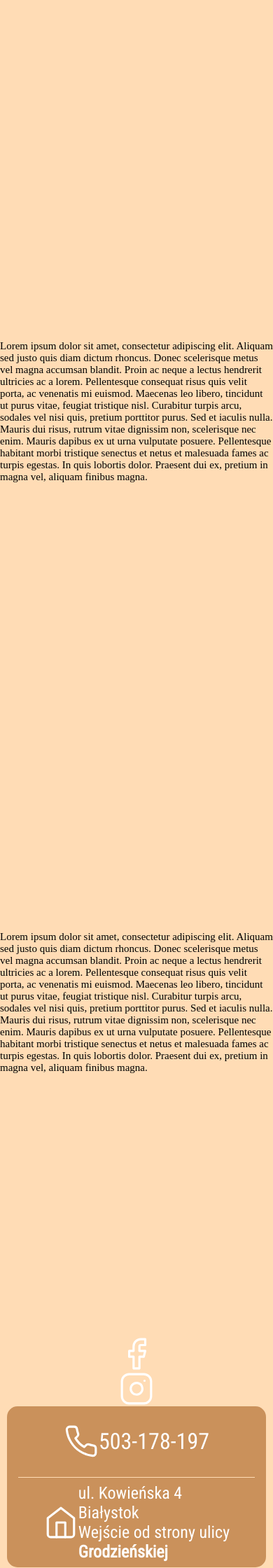
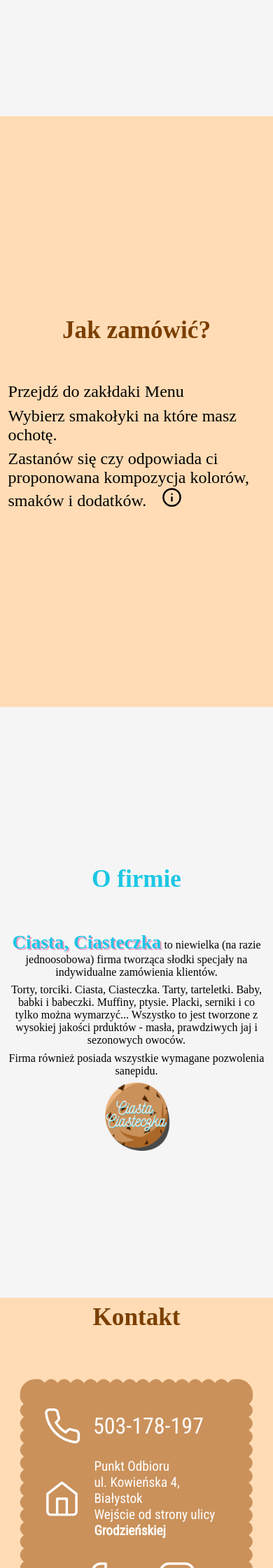
Before and after one commit to JanekKar/ciasta-ciasteczka, a Django app: page / in a window 390 px wide. Shown: the part 720-2960 px from the top of the page at 70% size. Run offline with Django 3.2, Linux system fonts and the light colour scheme.

Commit message:
Few navigation touch-ups Main site content:     about us info     full contact section     how-to-order - in proggress

```diff
--- a/src/ciasta_ciasteczka/static/ciasta_ciasteczka/scripts/index.js
+++ b/src/ciasta_ciasteczka/static/ciasta_ciasteczka/scripts/index.js
@@ -55,4 +55,8 @@
 }
 
 var slideIndex = 0;
-// carousel();
+
+
+function open_collapsible() {
+    document.querySelector("#how-to-order .collapsible").classList.toggle('active');
+}
--- a/src/ciasta_ciasteczka/static/ciasta_ciasteczka/styles/base.css
+++ b/src/ciasta_ciasteczka/static/ciasta_ciasteczka/styles/base.css
@@ -53,6 +53,11 @@
     background-color: whitesmoke;
 }
 
+img {
+    width: 100%;
+    height: 100%;
+}
+
 /* Container for logo image */
 .logo-container {
     position: absolute;
@@ -64,11 +69,6 @@
 
 .logo-container>.logo {
     width: fit-content;
-}
-
-.logo-container>.logo>img {
-    max-height: 100%;
-    max-width: 100%;
 }
 
 /* Sticky navbar */
@@ -241,16 +241,16 @@
     flex-direction: row;
 }
 
+.social-media-links-container>a:hover .icon-wrapper {
+    background-color: var(--main-bg-primary);
+}
+
 .icon-wrapper {
     display: flex;
     justify-content: center;
     align-items: center;
 }
 
-.icon-wrapper img {
-    width: 100%;
-    height: 100%;
-}
 
 .social-media-links-container .icon-wrapper {
     width: 6vh;
@@ -263,11 +263,10 @@
 footer>.columns-container {
     display: flex;
     justify-content: space-evenly;
-
-    min-height: 40vh;
     max-width: 1024px;
     width: 65%;
     margin: auto;
+    margin-bottom: 5vh;
 }
 
 footer .column {
--- a/src/ciasta_ciasteczka/static/ciasta_ciasteczka/styles/index.css
+++ b/src/ciasta_ciasteczka/static/ciasta_ciasteczka/styles/index.css
@@ -1,8 +1,6 @@
 .sections-container {
     margin: auto;
     display: block;
-    max-width: 1024px;
-    box-shadow: 6px 0 15px lightgray, -6px 0 15px lightgray;
 }
 
 section {
@@ -12,10 +10,111 @@
 
     z-index: 0;
     min-height: 100vh;
+    height: auto;
 
     margin: auto;
 
     scroll-behavior: smooth;
+
+    padding: 2%;
+}
+
+section p {
+    font-size: 1.5rem;
+    text-align: center;
+    margin: 1%;
+}
+
+section h1 {
+    font-size: 2.2rem;
+    color: var(--main-bg-primary);
+    padding-bottom: 6vh;
+}
+
+.opaque-section h1 {
+    color: #7B3F00;
+}
+
+
+#home {
+    max-width: 100%;
+}
+
+
+
+#about p span {
+    font-size: 1.7rem;
+    font-weight: bold;
+    color: var(--main-bg-primary);
+    text-shadow: 2px 2px var(--main-bg-accent);
+}
+
+#about .logo-wrapper {
+    width: 25vw;
+    max-width: 400px;
+}
+
+
+#how-to-order ol li {
+    font-size: 1.5rem;
+    padding: 1%;
+}
+
+#how-to-order li * {
+    display: inline-block;
+}
+
+#how-to-order .collapsible-toggle {
+    cursor: pointer;
+    height: 1.7rem;
+    padding-left: 1rem;
+}
+
+#how-to-order .collapsible-toggle:hover img {
+    webkit-transform: scale(1.2, 1.2);
+    -ms-transform: scale(1.2, 1.2);
+    -o-transform: scale(1.2, 1.2);
+    transform: scale(1.2, 1.2);
+
+    transition: all .1s ease-in-out;
+}
+
+#how-to-order img {
+    display: block;
+    margin: auto;
+
+    height: 1.8rem;
+}
+
+#how-to-order .collapsible {
+    display: block;
+    max-height: 0;
+    height: 0;
+
+    overflow: hidden;
+
+    text-align: start;
+    font-size: 1rem;
+    transition: max-height .5s ease-in-out;
+
+}
+
+#how-to-order .collapsible.active {
+    max-height: 2000px;
+    height: auto;
+
+    transition: max-height .5s ease-in-out;
+}
+
+
+
+.section-content-wrapper {
+    max-width: 1024px;
+    width: 100%;
+    height: 100%;
+}
+
+.opaque-section {
 
     background-color: var(--section-background);
 }
@@ -30,6 +129,9 @@
     width: 100%;
 }
 
+
+
+
 section .column-container {
     display: flex;
     flex-direction: row;
@@ -42,29 +144,38 @@
     flex-direction: column;
     justify-content: center;
 
-    width: 48%;
+    width: 45%;
     height: 100%;
 
-    padding: 1rem;
+    padding: 1.5rem;
 
-    background-color: var(--cookie);
-
+    /* background-color: var(--cookie); */
+    background-image: url("../assets/backgrounds/biscuit-background.svg");
+    background-repeat: no-repeat;
+    background-position-x: center;
     border-radius: 15px;
 }
 
+section .column .content-wrapper {
+    margin: auto;
+}
 
-section .address-wrapper,
-section .phone-wrapper {
+section .wrapper {
     display: flex;
     flex-direction: row;
     align-items: center;
     width: auto;
     height: auto;
-    margin: auto;
-    height: 48%;
+    margin: 6% 0 6% 0
 }
 
+section .phone-wrapper:hover {
 
+    webkit-transform: scale(1.2, 1.2);
+    -ms-transform: scale(1.2, 1.2);
+    -o-transform: scale(1.2, 1.2);
+    transform: scale(1.2, 1.2);
+}
 
 section .phone-wrapper a {
     font-size: 2rem;
@@ -76,11 +187,41 @@
     color: white;
     font-size: 1.5rem;
     font-family: var(--roboto-font);
+    text-align: left;
 }
 
 section .wrapper .icon-wrapper {
-    height: 3rem;
+    height: 3.5rem;
     margin-right: 1rem;
+}
+
+section .social-media-links {
+    align-items: center;
+    width: 100%;
+    justify-content: space-evenly;
+    margin: auto;
+    margin-top: 5%;
+}
+
+section .social-media-links .icon-wrapper {
+    margin: auto;
+}
+
+section .social-media-links a {
+    height: 5rem;
+    width: 5rem;
+    display: flex;
+    justify-content: center;
+    align-items: center;
+    align-content: center;
+}
+
+section .social-media-links a:hover .icon-wrapper {
+    webkit-transform: scale(1.2, 1.2);
+    -ms-transform: scale(1.2, 1.2);
+    -o-transform: scale(1.2, 1.2);
+    transform: scale(1.2, 1.2);
+    transition: all .1s ease-in;
 }
 
 section .vertical-line {
@@ -94,6 +235,14 @@
     padding: 0;
 
 }
+
+
+@font-face {
+    font-family: Nickainley;
+    src: url(../fonts/Nickainley.otf);
+}
+
+
 
 .resp-iframe {
     position: absolute;
@@ -243,6 +392,12 @@
 
     section {
         width: 100%;
+        height: 100vh;
+    }
+
+    section p,
+    section ol {
+        font-size: 1rem;
     }
 
 
@@ -253,14 +408,16 @@
 
     section .column-container {
         width: 100%;
+        height: 100vh;
         flex-direction: column;
+        align-content: space-around;
+        align-items: center;
     }
 
     section .column {
         margin: auto;
-        width: 95%;
+        width: 90%;
         height: auto;
-
     }
 
     .resp-iframe-wrapper {
@@ -276,6 +433,10 @@
         width: 0;
         padding: 2vh;
         margin: 0;
+    }
+
+    section .address-wrapper p {
+        font-size: 1.2rem;
     }
 }
 
--- a/src/ciasta_ciasteczka/templates/ciasta_ciasteczka/index.html
+++ b/src/ciasta_ciasteczka/templates/ciasta_ciasteczka/index.html
@@ -13,6 +13,7 @@
 {% block main-content %}
 <div class="sections-container">
     <section id="home">
+        <div class="section-content-wrapper">
             <div class="carousel-container">
                 <div class="slideshow-container">
                     <div class="slide fade">
@@ -55,75 +56,95 @@
                 lobortis dolor. Praesent dui ex, pretium in magna vel, aliquam
                 finibus magna.
             </p>
+        </div>
+
     </section>
 
-    <section id="how-to-order">
+    <section id="how-to-order" class="opaque-section">
+        <div class="section-content-wrapper">
+
             <div class="centered-section">
-            <p>
-                Lorem ipsum dolor sit amet, consectetur adipiscing elit. Aliquam sed
-                justo quis diam dictum rhoncus. Donec scelerisque metus vel magna
-                accumsan blandit. Proin ac neque a lectus hendrerit ultricies ac a
-                lorem. Pellentesque consequat risus quis velit porta, ac venenatis
-                mi euismod. Maecenas leo libero, tincidunt ut purus vitae, feugiat
-                tristique nisl. Curabitur turpis arcu, sodales vel nisi quis,
-                pretium porttitor purus. Sed et iaculis nulla. Mauris dui risus,
-                rutrum vitae dignissim non, scelerisque nec enim. Mauris dapibus ex
-                ut urna vulputate posuere. Pellentesque habitant morbi tristique
-                senectus et netus et malesuada fames ac turpis egestas. In quis
-                lobortis dolor. Praesent dui ex, pretium in magna vel, aliquam
-                finibus magna.
+                <h1>Jak zamówić?</h1>
+                <ol>
+                    <li>Przejdź do zakłdaki Menu</li>
+                    <li>Wybierz smakołyki na które masz ochotę.</li>
+                    <li>Zastanów się czy odpowiada ci proponowana kompozycja kolorów, smaków i dodatków.
+                        <span class="collapsible-toggle" onClick="open_collapsible()"><img
+                                src="{% static 'ciasta_ciasteczka/icons/info.svg' %} " alt=""> </span>
+                        <p class="collapsible">
+                            Każde zamówienie jest realizowane indywidualnie, bez wykorzystania gotowych półproduktów, co
+                            pozwala na komponowanie dowolnych zestawien kolorostycznych, smakowych, tworzenie
+                            personalizowanych napisów oraz ozdób cukrowych lub kremowych. Wystarczy tylko o to poprosić
+                            przy składaniu zamówienia.
                         </p>
+                    </li>
+                </ol>
+            </div>
         </div>
     </section>
     <section id="about">
+        <div class="section-content-wrapper">
             <div class="centered-section">
+                <h1>O firmie</h1>
                 <p>
-                Lorem ipsum dolor sit amet, consectetur adipiscing elit. Aliquam sed
-                justo quis diam dictum rhoncus. Donec scelerisque metus vel magna
-                accumsan blandit. Proin ac neque a lectus hendrerit ultricies ac a
-                lorem. Pellentesque consequat risus quis velit porta, ac venenatis
-                mi euismod. Maecenas leo libero, tincidunt ut purus vitae, feugiat
-                tristique nisl. Curabitur turpis arcu, sodales vel nisi quis,
-                pretium porttitor purus. Sed et iaculis nulla. Mauris dui risus,
-                rutrum vitae dignissim non, scelerisque nec enim. Mauris dapibus ex
-                ut urna vulputate posuere. Pellentesque habitant morbi tristique
-                senectus et netus et malesuada fames ac turpis egestas. In quis
-                lobortis dolor. Praesent dui ex, pretium in magna vel, aliquam
-                finibus magna.
+                    <span>Ciasta, Ciasteczka</span> to niewielka (na razie jednoosobowa) firma tworząca słodki specjały
+                    na indywidualne zamówienia klientów.
                 </p>
+                <p>
+                    Torty, torciki. Ciasta, Ciasteczka. Tarty, tarteletki. Baby, babki i babeczki. Muffiny, ptysie.
+                    Placki, serniki i co tylko można wymarzyć... Wszystko to jest tworzone z wysokiej jakości prduktów -
+                    masła, prawdziwych jaj i sezonowych owoców. </p>
+                <p>
+                    Firma również posiada wszystkie wymagane pozwolenia sanepidu.
+                </p>
+                <div class="logo-wrapper">
+                    <img src=" {% static 'ciasta_ciasteczka/assets/logo/CiastaCiasteczka_500px.png' %} " alt="">
+                </div>
+            </div>
         </div>
     </section>
-    <section id="contact">
+    <section id="contact" class="opaque-section">
+        <div class="section-content-wrapper">
             <div class="centered-section">
-            <div>
-                <div class="icon-wrapper">
-                    <img class="icon" src="{% static 'ciasta_ciasteczka/icons/facebook.svg' %}" alt="" height="64px" />
-                </div>
-                <div class="icon-wrapper">
-                    <img class="icon" src="{% static 'ciasta_ciasteczka/icons/instagram.svg' %}" alt="" height="64px" />
-                </div>
-            </div>
+                <h1>Kontakt</h1>
                 <div class="column-container">
                     <div class="column">
-                    <div class="phone-wrapper">
+                        <div class="content-wrapper">
+                            <div class="phone-wrapper wrapper">
                                 <div class="icon-wrapper">
                                     <img class="icon" src="{% static 'ciasta_ciasteczka/icons/phone.svg' %}" alt=""
                                         height="64px" width="64px" />
                                 </div>
                                 <a href=" tel:503-178-197">503-178-197</a>
                             </div>
-                    <div class="horizontal-line"></div>
-                    <div class="address-wrapper">
+                            <div class="address-wrapper wrapper">
                                 <div class="icon-wrapper">
-                            <img class="icon" src="{% static 'ciasta_ciasteczka/icons/home.svg' %}" alt="" height="64px"
-                                width="64px" />
+                                    <img class="icon" src="{% static 'ciasta_ciasteczka/icons/home.svg' %}" alt=""
+                                        height="64px" width="64px" />
                                 </div>
                                 <p>
-                            ul. Kowieńska 4<br>Białystok<br>Wejście od strony ulicy <br><b>Grodzieńskiej</b>
+                                    Punkt Odbioru<br>ul. Kowieńska 4, Białystok<br>Wejście od
+                                    strony ulicy
+                                    <br><b>Grodzieńskiej</b>
                                 </p>
                             </div>
+                            <div class="social-media-links wrapper">
+                                <a href="https://www.facebook.com/ciastaciasteczkapracownia">
+                                    <div class="icon-wrapper">
+                                        <img class="icon" src="{% static 'ciasta_ciasteczka/icons/facebook.svg' %}"
+                                            alt="" height="64px" />
                                     </div>
-                <div class="vertical-line"></div>
+                                </a>
+                                <a href="https://www.instagram.com/ciastaciasteczkapracownia">
+                                    <div class="icon-wrapper">
+                                        <img class="icon" src="{% static 'ciasta_ciasteczka/icons/instagram.svg' %}"
+                                            alt="" height="64px" />
+                                    </div>
+                                </a>
+                            </div>
+                        </div>
+
+                    </div>
                     <div class="column">
                         <div class="resp-iframe-wrapper">
                             <iframe class="resp-iframe"
@@ -135,6 +156,7 @@
                 </div>
             </div>
 
+        </div>
     </section>
 </div>
 {% endblock main-content %}
```
Also changed, not shown: temp-folder/settings.py (deleted, +0 -120 lines), README.md, src/ciasta_ciasteczka/static/ciasta_ciasteczka/assets/backgrounds/biscuit-background.svg (added), src/ciasta_ciasteczka/static/ciasta_ciasteczka/fonts/Nickainley.otf (added), src/ciasta_ciasteczka/static/ciasta_ciasteczka/icons/info.svg (added), src/ciasta_ciasteczka/templates/ciasta_ciasteczka/base.html (line endings or trailing spaces). Lines whose indentation alone changed are shown as unchanged.
